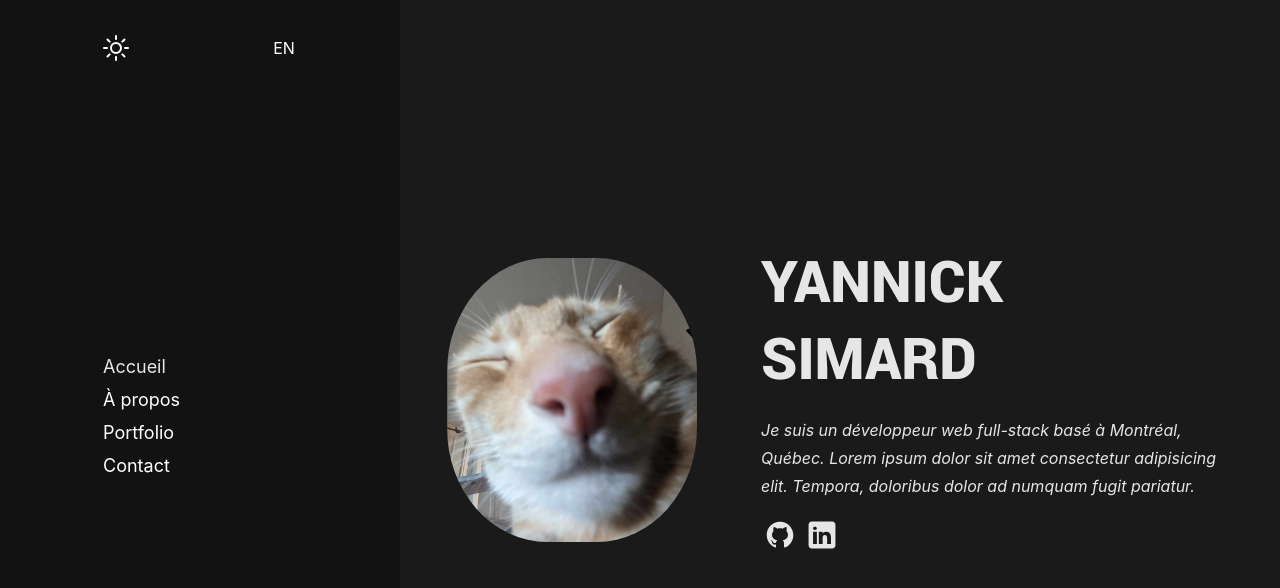
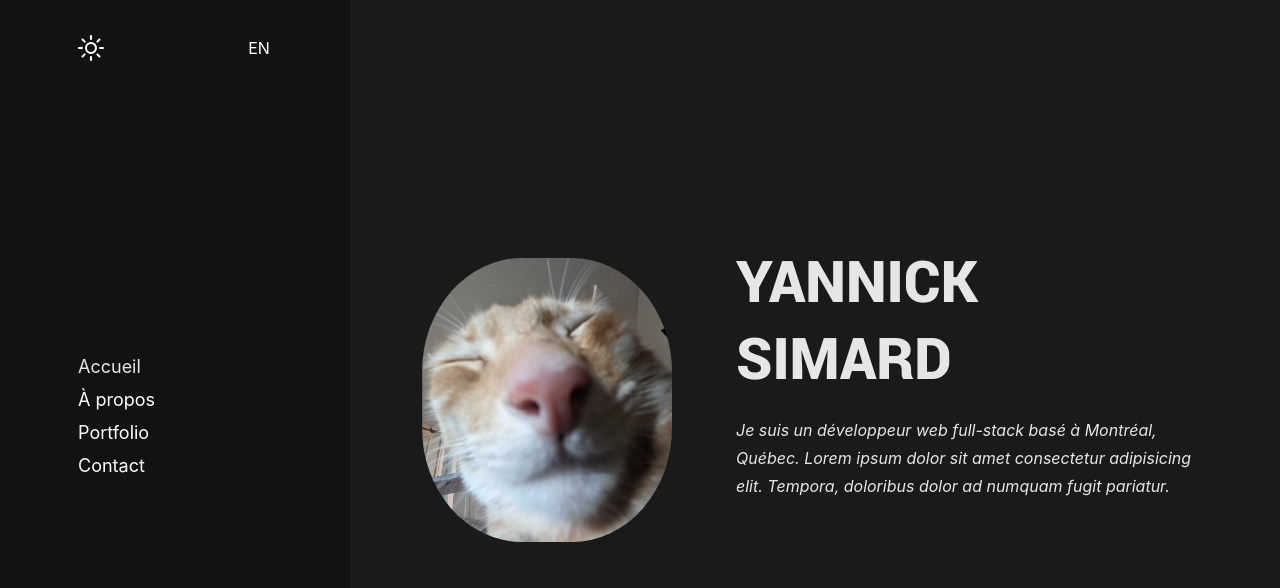
Before and after one commit to ysimard94/portfolio, a Vue app: page / in a window 1280 px wide. Shown: the top 588 px of the page. Built offline with nearby package versions, Linux system fonts and the light colour scheme.

Commit message:
Adjusted nav spacing, added theme btn hover animation

```diff
--- a/src/App.vue
+++ b/src/App.vue
@@ -71,78 +71,6 @@ function changeTheme() {
     height: 100svh;
 }
 
-header {
-    background-color: var(--background-color-nav);
-    line-height: 1.5;
-    max-height: 100vh;
-    min-width: 400px;
-    color: var(--color-primary);
-}
-
-.settings {
-    display: flex;
-    justify-items: center;
-    justify-content: space-between;
-    padding-right: 100px;
-}
-
-.settings button {
-    height: 32px;
-    width: 32px;
-}
-
-button {
-    background-color: transparent;
-    border: 0;
-    color: var(--color-primary);
-    cursor: pointer;
-    font-size: 1rem;
-}
-
-nav a.router-link-exact-active {
-    color: var(--color-text);
-}
-
-nav a.router-link-exact-active:hover {
-    background-color: transparent;
-}
-
-nav a:first-of-type {
-    border: 0;
-}
-
-nav a {
-    display: block;
-    position: relative;
-    transition: 300ms;
-    z-index: 2;
-}
-
-nav a:before {
-    content: "";
-    position: absolute;
-    top: 0;
-    left: 0;
-    width: 100%;
-    height: 100%;
-    background: #ff497c;
-    transition: 300ms;
-    transform-origin: right;
-    transform: scaleX(0);
-    z-index: -1;
-}
-
-nav a:hover:before {
-    transition: transform 300ms;
-    transform-origin: left;
-    transform: scaleX(1);
-}
-
-nav a:hover {
-    color: white;
-    letter-spacing: 2px;
-}
-
 main {
     display: flex;
     align-items: center;
@@ -167,13 +95,6 @@ main {
 }
 
 @media (min-width: 1024px) {
-    header {
-        display: flex;
-        height: 100vh;
-        width: 400px;
-        align-items: center;
-    }
-
     .settings {
         margin-top: 2rem;
     }
@@ -182,7 +103,7 @@ main {
         display: grid;
         height: 100%;
         width: 100%;
-        padding-left: 100px;
+        padding-left: 75px;
     }
 
     nav {
--- a/src/components/Navigation.vue
+++ b/src/components/Navigation.vue
@@ -84,3 +84,87 @@ const localeStore = useLocaleStore();
         </div>
     </header>
 </template>
+
+<style>
+header {
+    background-color: var(--background-color-nav);
+    line-height: 1.5;
+    max-height: 100svh;
+    min-width: 350px;
+    color: var(--color-primary);
+}
+
+.settings {
+    display: flex;
+    justify-items: center;
+    justify-content: space-between;
+    padding-right: 75px;
+}
+
+.settings button {
+    height: 32px;
+    width: 32px;
+}
+
+svg path {
+    fill: transparent;
+    transition: fill 300ms;
+}
+
+button:hover svg path {
+    fill: currentColor;
+    transition: fill 300ms;
+}
+
+button {
+    background-color: transparent;
+    border: 0;
+    color: var(--color-primary);
+    cursor: pointer;
+    font-size: 1rem;
+}
+
+nav a.router-link-exact-active {
+    color: var(--color-text);
+}
+
+nav a.router-link-exact-active:hover {
+    background-color: transparent;
+}
+
+nav a:first-of-type {
+    border: 0;
+}
+
+nav a {
+    display: block;
+    position: relative;
+    transition: 300ms;
+    z-index: 2;
+}
+
+nav a:before {
+    content: "";
+    position: absolute;
+    top: 0;
+    left: 0;
+    width: 100%;
+    height: 100%;
+    background: #ff497c;
+    transition: 300ms;
+    transform-origin: right;
+    transform: scaleX(0);
+    z-index: -1;
+}
+
+nav a:hover:before {
+    transition: transform 300ms;
+    transform-origin: left;
+    transform: scaleX(1);
+}
+
+nav a:hover {
+    color: white;
+    letter-spacing: 2px;
+}
+</style>
```
